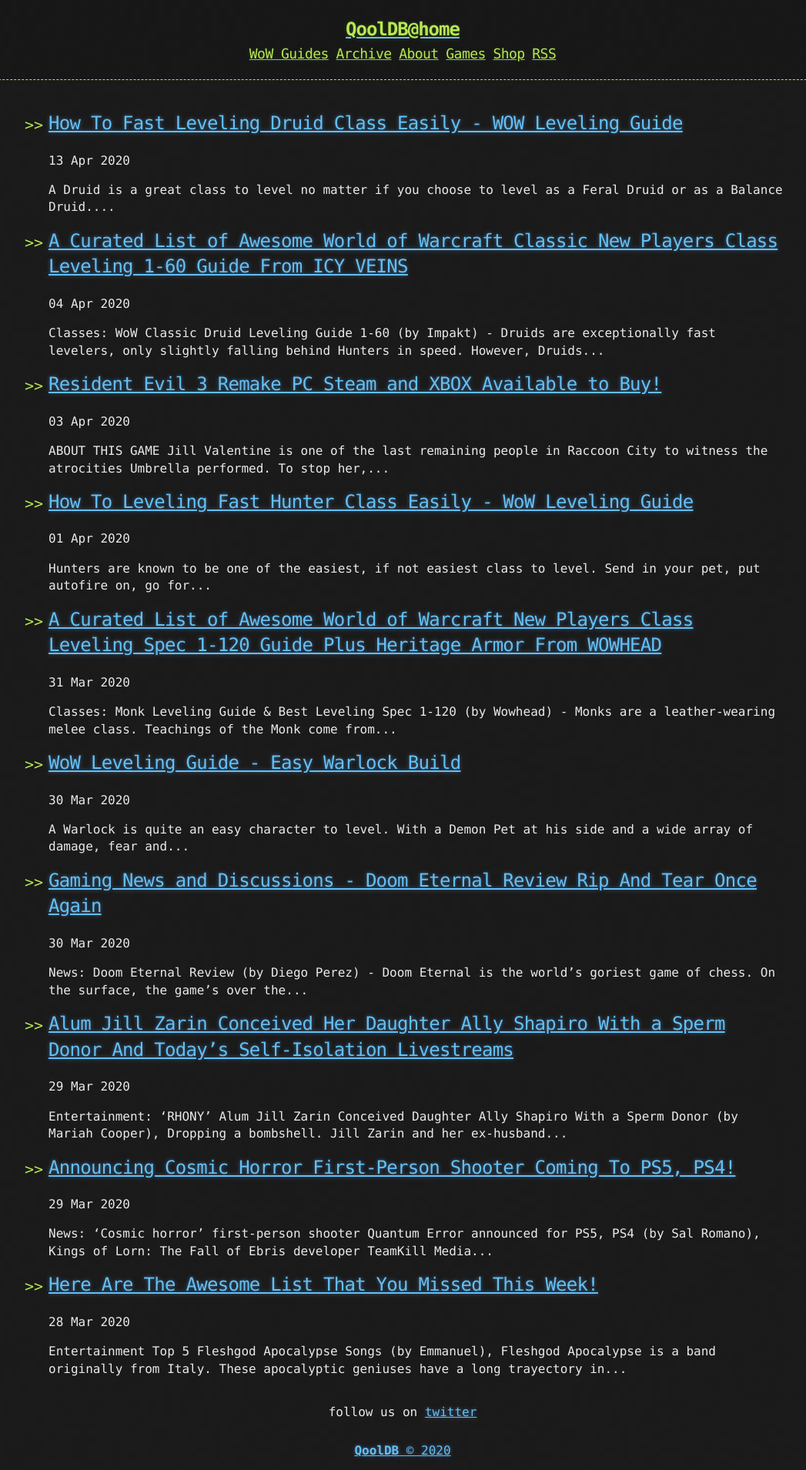
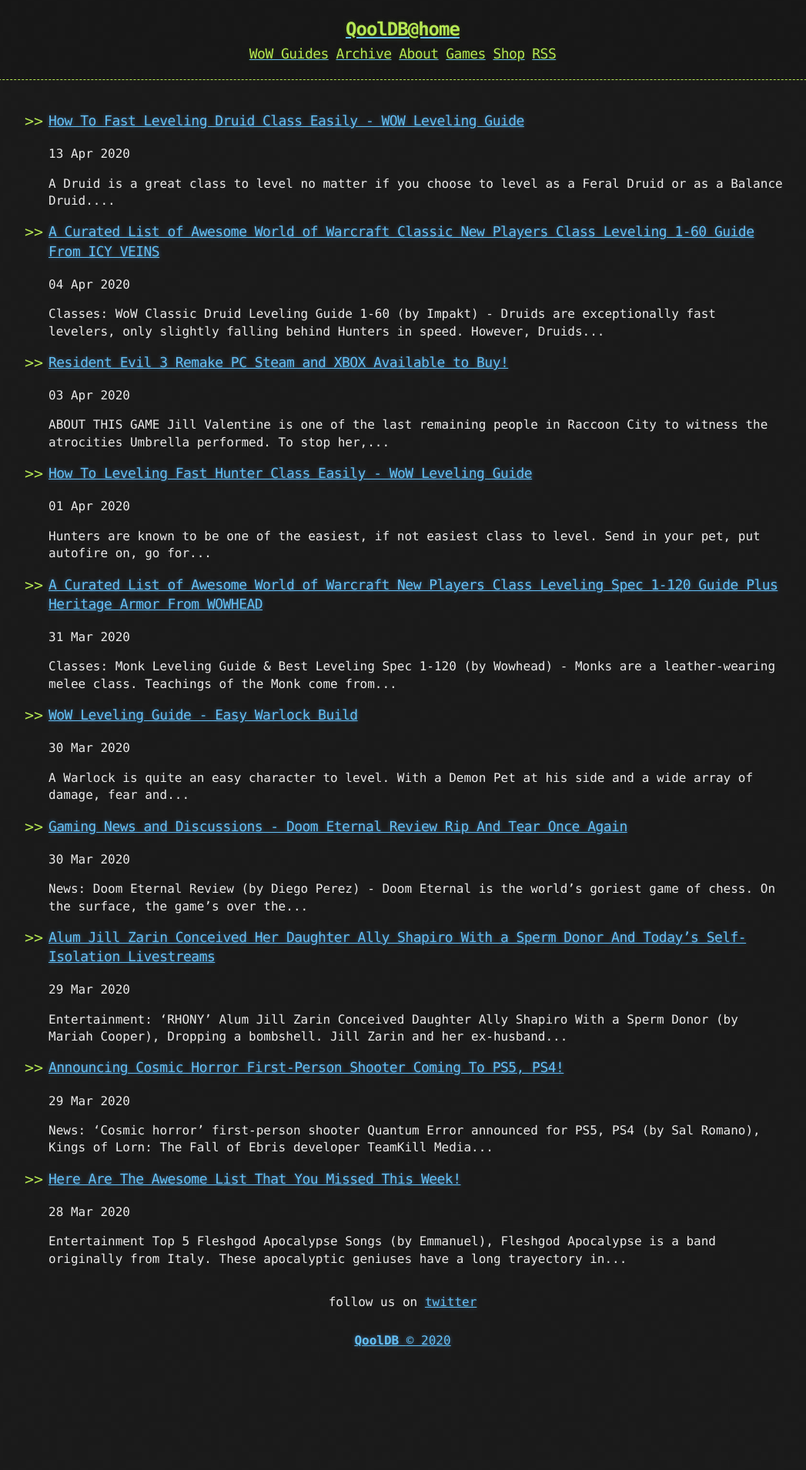
Before and after one commit to coffeecocoa/qooldb, a Jekyll site: the page built from index.html, in a window 1280 px wide. Shown: the whole page at 77% size, without its empty margins (117-1164 px from the left). Built offline with Jekyll 4.4.1, drawn with Linux system fonts in a browser that asks for light colours; the list of posts is cut into pages by our own code; after the commit the page ends 1767 px from its top, so only the background shows below that.

Commit message:
add wow lvl 6

```diff
--- a/index.html
+++ b/index.html
@@ -5,7 +5,7 @@
 <ul>
     {% for post in paginator.posts %}
       <li>
-          <h2><a href="{{ post.url | prepend: site.baseurl | replace: '//', '/' }}">{{ post.title }}</a></h2>
+          <h2 style="font-size: 18px;"><a href="{{ post.url | prepend: site.baseurl | replace: '//', '/' }}">{{ post.title }}</a></h2>
           <time datetime="{{ post.date | date_to_xmlschema }}">{{ post.date | date_to_string }}</time>
           <p>{{ post.content | strip_html | truncatewords:24 }}</p>
       </li>
```
